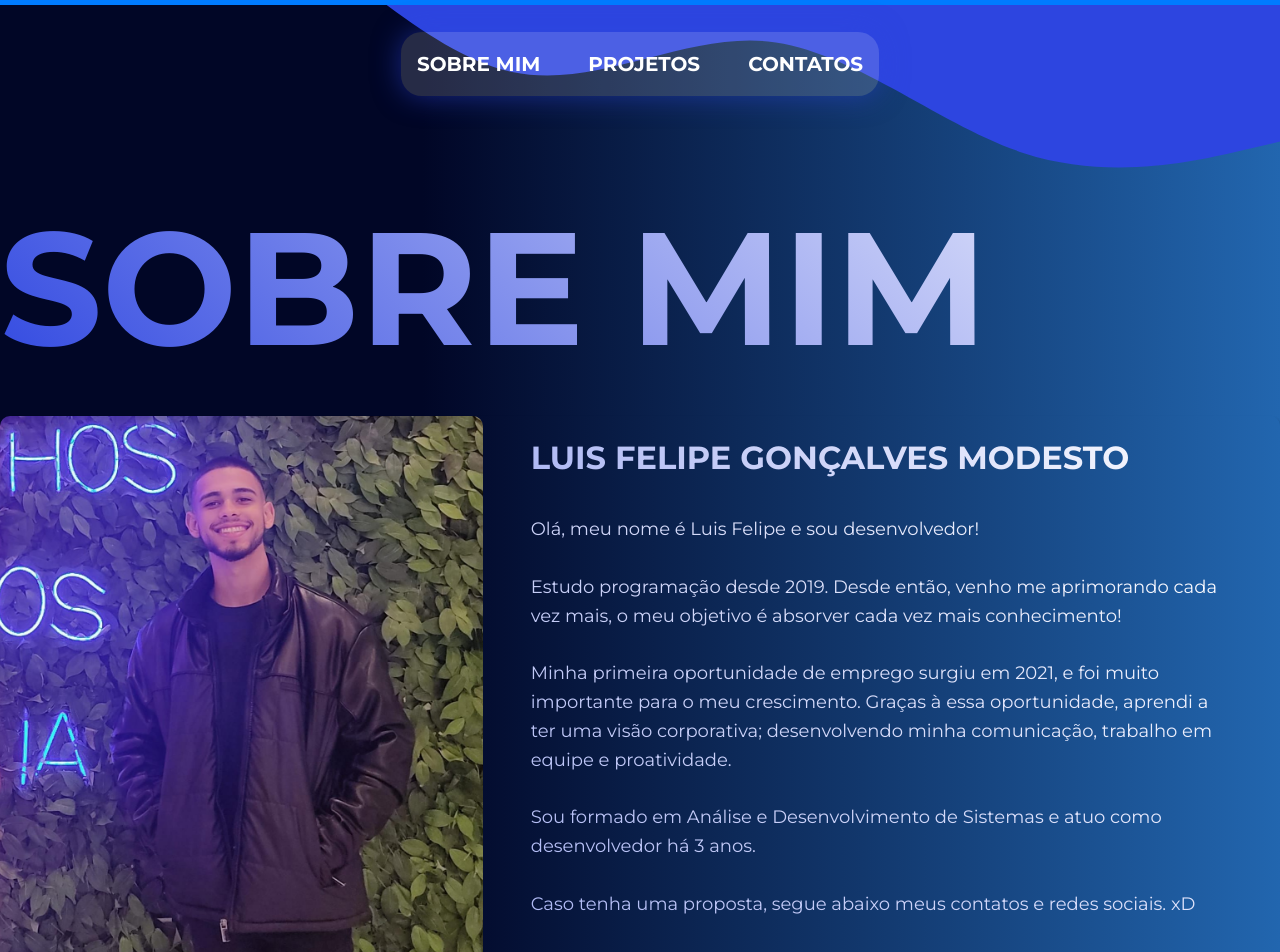
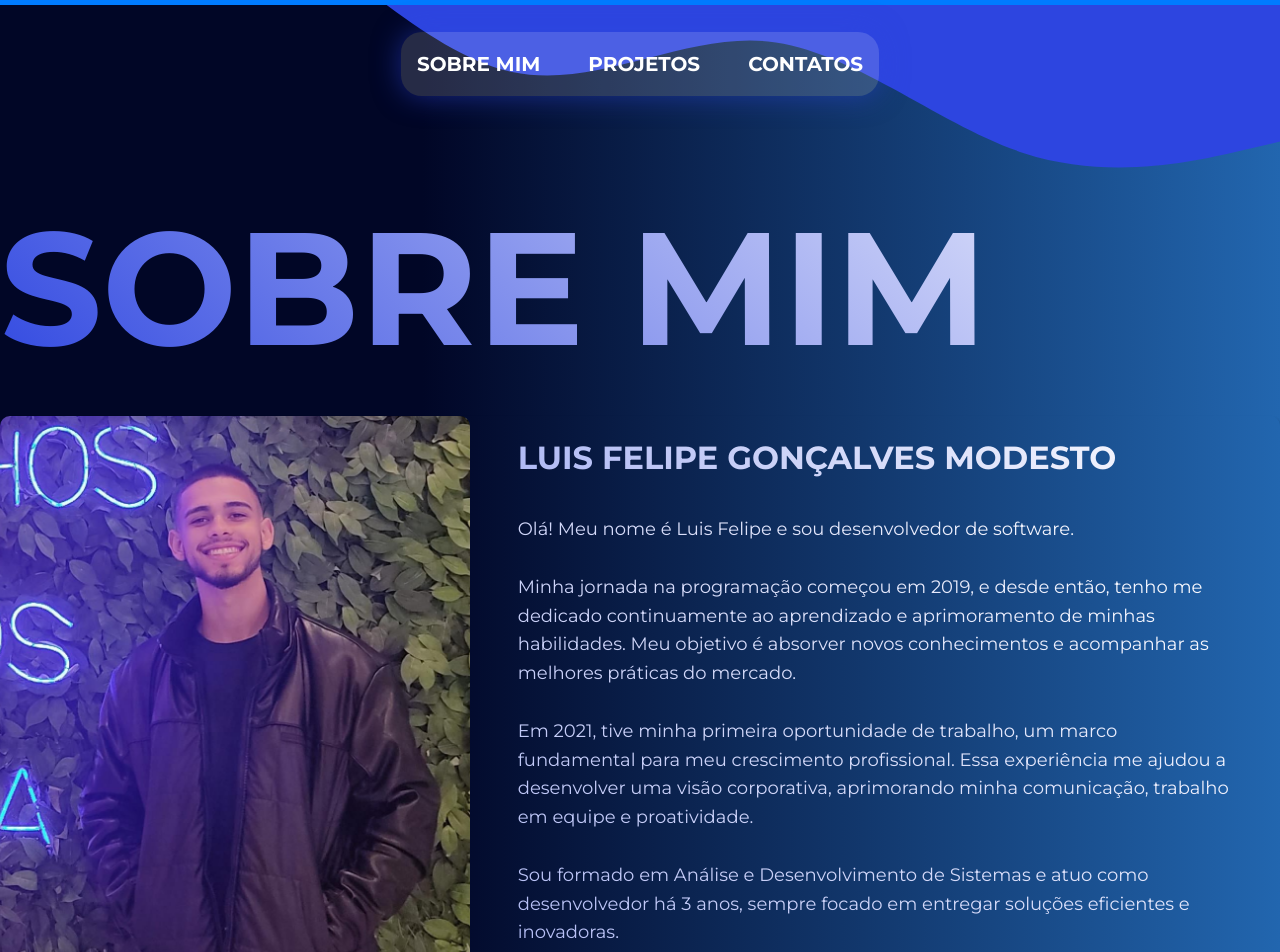
Before and after one commit to LuisFelipeMod/Portfolio, a Next.js app: page / in a window 1280 px wide. Shown: the top 952 px of the page. Built offline with nearby package versions, Linux system fonts and the light colour scheme.

Commit message:
refactor: new about me text

```diff
--- a/src/app/page.js
+++ b/src/app/page.js
@@ -125,25 +125,27 @@ export default function Home() {
                 Luis Felipe Gonçalves Modesto
               </h2>
               <p className={styles.aboutMe_paragraph}>
-                Olá, meu nome é Luis Felipe e sou desenvolvedor! <br />
-                <br />
-                Estudo programação desde 2019. Desde então, venho me aprimorando
-                cada vez mais, o meu objetivo é absorver cada vez mais
-                conhecimento! <br />
-                <br />
-                Minha primeira oportunidade de emprego surgiu em 2021, e foi
-                muito importante para o meu crescimento. Graças à essa
-                oportunidade, aprendi a ter uma visão corporativa; desenvolvendo
-                minha comunicação, trabalho em equipe e proatividade.
+                Olá! Meu nome é Luis Felipe e sou desenvolvedor de software.{" "}
                 <br />
                 <br />
-                Sou formado em Análise e Desenvolvimento de Sistemas e atuo como desenvolvedor há 3 anos.
+                Minha jornada na programação começou em 2019, e desde então,
+                tenho me dedicado continuamente ao aprendizado e aprimoramento
+                de minhas habilidades. Meu objetivo é absorver novos
+                conhecimentos e acompanhar as melhores práticas do mercado.{" "}
                 <br />
                 <br />
-                Caso tenha uma proposta, segue abaixo meus contatos e redes
-                sociais. xD
+                Em 2021, tive minha primeira oportunidade de trabalho, um marco
+                fundamental para meu crescimento profissional. Essa experiência
+                me ajudou a desenvolver uma visão corporativa, aprimorando minha
+                comunicação, trabalho em equipe e proatividade. <br />
+                <br />
+                Sou formado em Análise e Desenvolvimento de Sistemas e atuo como
+                desenvolvedor há 3 anos, sempre focado em entregar soluções
+                eficientes e inovadoras. <br />
+                <br />
+                Caso tenha interesse em trabalhar comigo, meus contatos e redes
+                sociais estão disponíveis abaixo. Será um prazer trocar ideias!
               </p>
-
               <div className={styles.contactMe}>
                 <a href="mailto:luisgmodesto12@gmail.com" target="_blank">
                   <svg
@@ -251,28 +253,30 @@ export default function Home() {
             }}
           >
             <div className={styles.contacts_card}>
+              <p>
+                Email:
+                <a href="luisgmodesto12@gmail.com">luisgmodesto12@gmail.com</a>
+              </p>
 
               <p>
-                Email:
-                <a href="luisgmodesto12@gmail.com">
-                  luisgmodesto12@gmail.com
+                Whatsapp:
+                <a href="https://api.whatsapp.com/send?phone=5514998084367">
+                  +55 (14) 99808-4367
                 </a>
               </p>
 
               <p>
-                Whatsapp:
-                <a href="https://api.whatsapp.com/send?phone=5514998084367">+55 (14) 99808-4367</a>
-              </p>
-
-
-              <p>
                 Linkedin:
-                <a href="https://www.linkedin.com/in/luisfelipegm/">https://www.linkedin.com/in/luisfelipegm/</a>
+                <a href="https://www.linkedin.com/in/luisfelipegm/">
+                  https://www.linkedin.com/in/luisfelipegm/
+                </a>
               </p>
 
               <p>
                 Github:
-                <a href="https://github.com/LuisFelipeMod">https://github.com/LuisFelipeMod/</a>
+                <a href="https://github.com/LuisFelipeMod">
+                  https://github.com/LuisFelipeMod/
+                </a>
               </p>
             </div>
           </motion.div>
```
